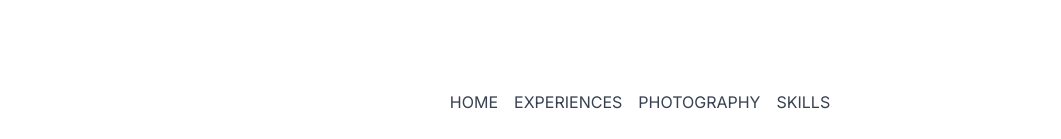
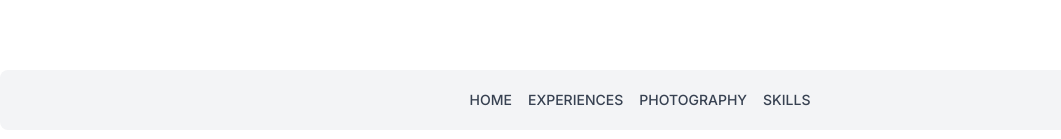
Before and after one commit to trble91/portfolio-new, a Next.js app: page / in a window 1280 px wide. Shown: the part 780-919 px from the top of the page, without its empty margins (0-1061 px from the left). Built offline with nearby package versions, Linux system fonts and the light colour scheme.

Commit message:
hover on nav

```diff
--- a/app/Navbar/page.jsx
+++ b/app/Navbar/page.jsx
@@ -5,7 +5,7 @@ import Link from "next/link";
 
 export default function Navbar() {
   return (
-    <nav className="relative absolute space-x-4 space-y-8 text-center p-5 uppercase mb-2 -mt-10 tracking-[10px] text-gray-700">
+    <nav className="relative absolute space-x-4 space-y-8 text-center p-5 uppercase mb-2 -mt-10 tracking-[10px] text-gray-700 text-sm font-medium text-center text-white bg-gray-100 rounded-lg hover:bg-gray-800 focus:ring-4 focus:outline-none focus:ring-blue-300 dark:bg-gray-600 dark:hover:bg-gray-700 dark:focus:ring-blue-800">
       <Link href="/">Home</Link>
       {/* <Link href="/Contact">Contact</Link> */}
       <Link href="/Experiences">Experiences</Link>
```
